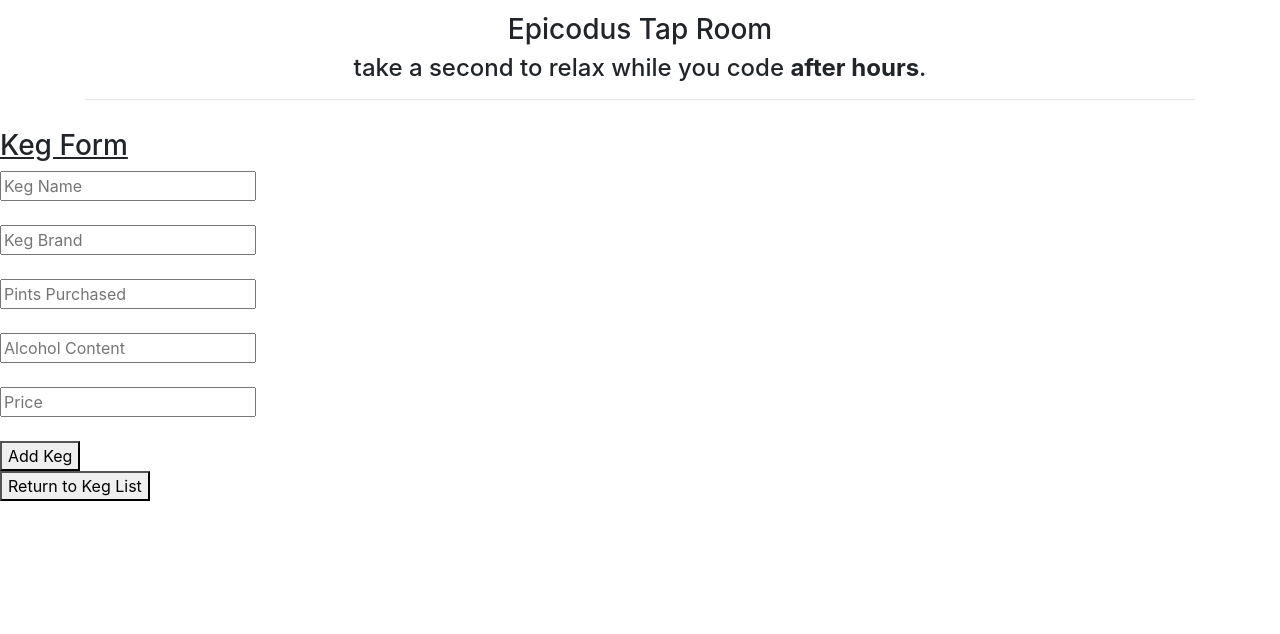
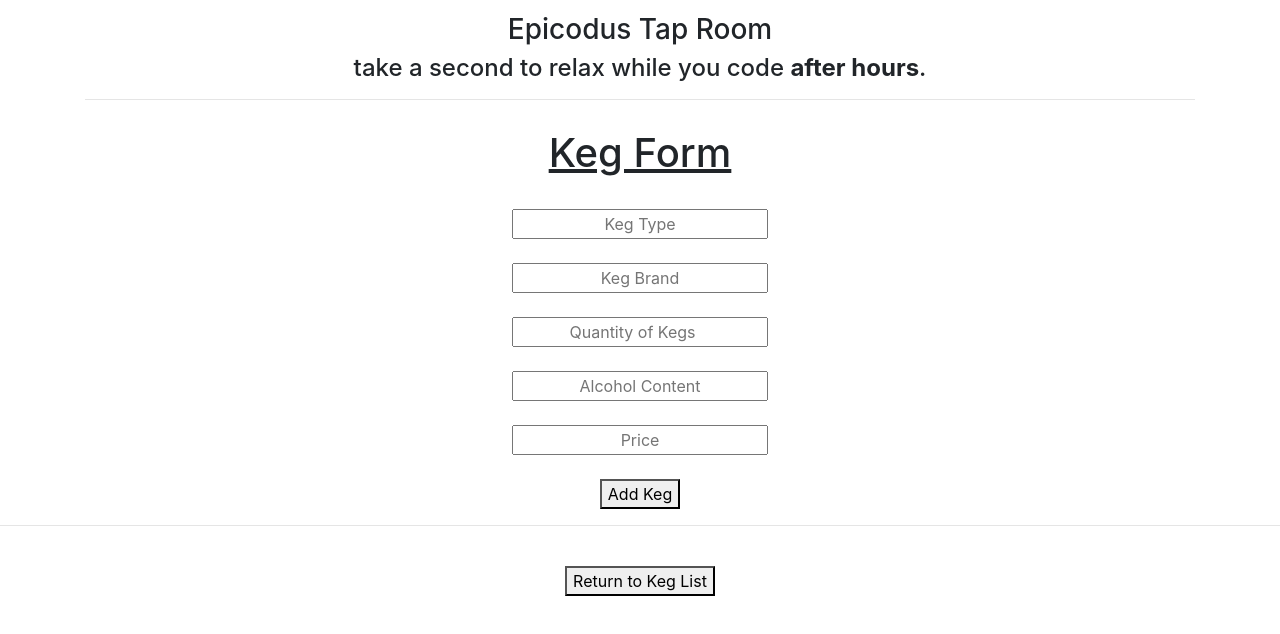
Before and after one commit to calliestump/tap-roomWithRedux, a React (Create React App) app: page / in a window 1280 px wide. Both pictures are taken after a click on the button "Add Keg". Shown: the top 634 px of the page. Built offline with nearby package versions, Linux system fonts and the light colour scheme.

Commit message:
adds functional details selection

```diff
--- a/src/components/App.js
+++ b/src/components/App.js
@@ -8,6 +8,8 @@ function App(){
     <React.Fragment>
       <div class="header">
         <Header />
+      </div>
+      <div class="kegControl">
         <KegControl />
       </div>
     </React.Fragment>
--- a/src/components/Keg.js
+++ b/src/components/Keg.js
@@ -4,10 +4,10 @@ import PropTypes from "prop-types";
 function Keg(props) {
   return (
     <React.Fragment>
-      <h3>{props.kegName} - {props.kegBrand}</h3>
-      <h4>{props.kegPintQuantity}</h4>
-      <h4>{props.kegAlcoholContent}</h4>
-      <h4>{props.kegPrice}</h4>
+      <div onClick = {() => props.whenKegClicked(props.id)}>
+        <h2>{props.kegName} - {props.kegBrand}</h2>
+        <hr />
+      </div>
     </React.Fragment>
   )
 }
@@ -15,10 +15,11 @@ function Keg(props) {
 Keg.propTypes = {
   kegName: PropTypes.string.isRequired,
   kegBrand: PropTypes.string.isRequired,
-  kegPintQuantity: PropTypes.number.isRequired,
+  kegQuantity: PropTypes.number.isRequired,
   kegAlcoholContent: PropTypes.string.isRequired,
   kegPrice: PropTypes.string.isRequired, // If next week requires reciept then change prop type to int
-  id: PropTypes.string
+  id: PropTypes.string,
+  whenKegCLicked: PropTypes.func
 }
 
 export default Keg;
--- a/src/components/KegControl.js
+++ b/src/components/KegControl.js
@@ -1,7 +1,7 @@
 import React from 'react';
-// import Keg from './Keg';
 import KegList from './KegList';
 import NewKegForm from './NewKegForm';
+import KegDetail from './KegDetail';
 
 
 class KegControl extends React.Component {
@@ -18,6 +18,11 @@ class KegControl extends React.Component {
   handleAddingNewKegToList = (newKeg) => {
     const newMasterKegList = this.state.masterKegList.concat(newKeg);
     this.setState({masterKegList: newMasterKegList, formVisibleOnPage: false});
+  }
+
+  handleChangingSelectedKeg = (id) => {
+    const selectedKeg = this.state.masterKegList.filter(keg => keg.id === id)[0];
+    this.setState({selectedKeg: selectedKeg});
   }
 
   handleClick = () => {
@@ -37,7 +42,15 @@ class KegControl extends React.Component {
   render(){
     let currentlyVisibleState = null;
     let buttonText = null;
-    if (this.state.formVisibleOnPage) {
+
+    if (this.state.selectedKeg != null) {
+      currentlyVisibleState =
+      <KegDetail
+      keg = {this.state.selectedKeg}
+      />
+      buttonText = "Return to Keg List";
+    }
+    else if (this.state.formVisibleOnPage) {
       currentlyVisibleState =
       <NewKegForm
       onNewKegCreation={this.handleAddingNewKegToList}
@@ -47,12 +60,14 @@ class KegControl extends React.Component {
       currentlyVisibleState =
       <KegList
       kegList={this.state.masterKegList}
+      onKegSelection={this.handleChangingSelectedKeg}
       />;
       buttonText = "Add Keg";
     }
     return (
       <React.Fragment>
         {currentlyVisibleState}
+        <br />
         <button onClick={this.handleClick}>{buttonText}</button>
       </React.Fragment>
     );
--- /dev/null
+++ b/src/components/KegDetail.js
@@ -0,0 +1,22 @@
+import React from "react";
+import PropTypes from "prop-types";
+
+function KegDetail(props){
+  const { keg } = props;
+  return (
+    <React.Fragment>
+      <h1><u>Keg Detail</u></h1>
+      <h2>{keg.kegName} - {keg.kegBrand}</h2>
+      <h4><strong>Keg Quantity:</strong> {keg.kegQuantity}</h4>
+      <h4><strong>Alcohol Content:</strong> {keg.kegAlcoholContent}</h4>
+      <h4><strong>Keg Price:</strong> {keg.kegPrice}</h4>
+      <hr />
+    </React.Fragment>
+  );
+}
+
+KegDetail.propTypes = {
+  keg: PropTypes.object
+};
+
+export default KegDetail;
--- a/src/components/KegList.js
+++ b/src/components/KegList.js
@@ -3,25 +3,31 @@ import Keg from "./Keg";
 import PropTypes from 'prop-types';
 
 function KegList(props) {
+  // if (kegList == []) {
+  //   <h1>No Kegs</h1>
+  // }
   return (
     <React.Fragment>
-      <h3><u>Menu</u></h3>
+      <h1><u>Menu</u></h1>
       {props.kegList.map((keg) =>
         <Keg
+          whenKegClicked = { props.onKegSelection }
           kegName={keg.kegName}
           kegBrand={keg.kegBrand}
-          kegPintQuantity={keg.kegPintQuantity}
+          kegQuantity={keg.kegQuantity}
           kegAlcoholContent={keg.kegAlcoholContent}
           kegPrice={keg.kegPrice}
           id={keg.id}
           key={keg.id}
         />
       )}
+      <br />
     </React.Fragment>
   );
 }
 
 KegList.propTypes = {
-  kegList: PropTypes.array
+  kegList: PropTypes.array,
+  onKegSelection: PropTypes.func
 }
 export default KegList;
--- a/src/components/NewKegForm.js
+++ b/src/components/NewKegForm.js
@@ -10,7 +10,7 @@ function NewKegForm(props) {
     props.onNewKegCreation({
       kegName: event.target.kegName.value,
       kegBrand: event.target.kegBrand.value,
-      kegPintQuantity: event.target.kegPintQuantity.value,
+      kegQuantity: event.target.kegQuantity.value,
       kegAlcoholContent: event.target.kegAlcoholContent.value,
       kegPrice: event.target.kegPrice.value,
       id: v4()});
--- a/src/components/ReusableForm.js
+++ b/src/components/ReusableForm.js
@@ -4,12 +4,12 @@ import PropTypes from "prop-types";
 function ReusableForm(props) {
   return (
     <React.Fragment>
-      <h3><u>Keg Form</u></h3>
+      <h1><u>Keg Form</u></h1><br />
       <form onSubmit={props.formSubmissionHandler}>
         <input
           type='text'
           name='kegName'
-          placeholder="Keg Name" />
+          placeholder="Keg Type" />
         <br /><br />
         <input
           type='text'
@@ -18,8 +18,8 @@ function ReusableForm(props) {
         <br /><br />
         <input
           type='number'
-          name='kegPintQuantity'
-          placeholder="Pints Purchased" />
+          name='kegQuantity'
+          placeholder="Quantity of Kegs" />
         <br /><br />
         <input
           type='text'
@@ -33,6 +33,7 @@ function ReusableForm(props) {
         <br /><br />
         <button type='submit'>{props.buttonText}</button>
       </form>
+      <hr />
     </React.Fragment>
   );
 }
--- a/src/index.css
+++ b/src/index.css
@@ -16,3 +16,11 @@ code {
   padding: 1%;
   text-align: center;
 }
+
+.kegControl {
+  text-align: center;
+}
+
+::placeholder {
+  text-align: center;
+}
```
